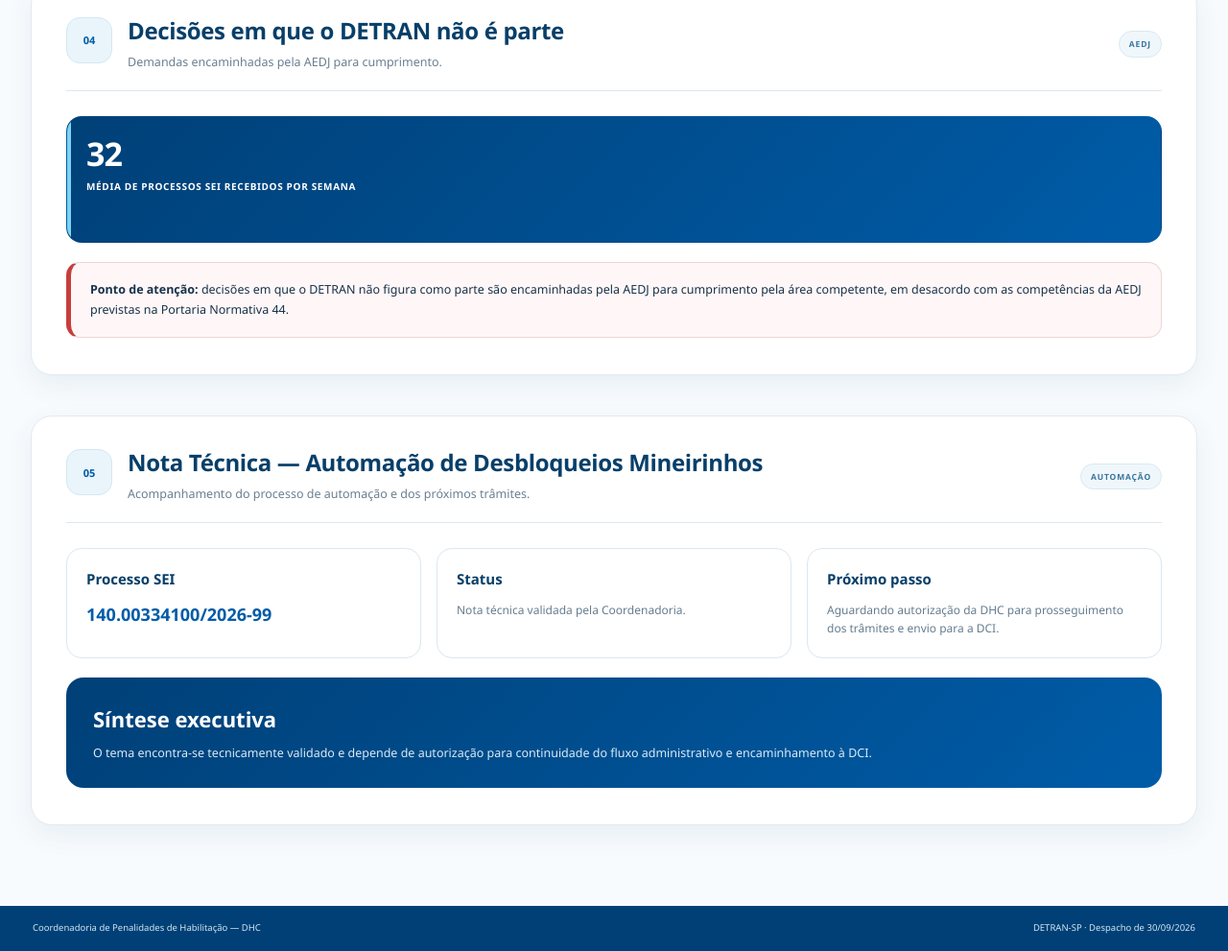
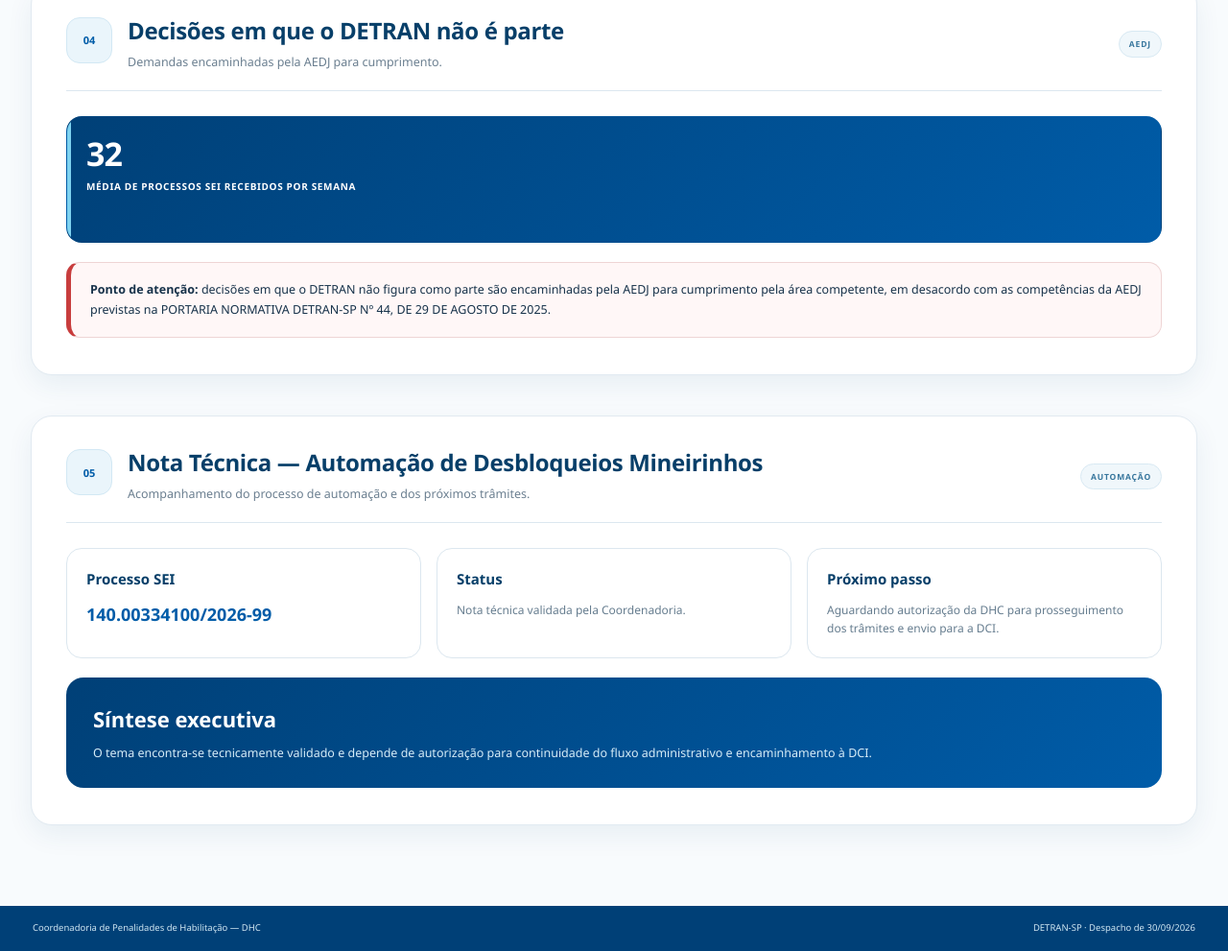
Before and after one commit to DPCDetran/DPC-Instaura-es, a plain HTML site: page index.html in a window 1280 px wide. Shown: the part 2573-3564 px from the top of the page at 96% size. Drawn offline with Linux system fonts and the light colour scheme.

Commit message:
Add files via upload

```diff
--- a/index.html
+++ b/index.html
@@ -2553,7 +2553,7 @@
   <div class="grid g2">
     <div class="kpi accent reveal"><div class="n">32</div><div class="l">Média de processos SEI recebidos por semana</div></div>
   </div>
-  <div class="alert reveal"><strong>Ponto de atenção:</strong> decisões em que o DETRAN não figura como parte são encaminhadas pela AEDJ para cumprimento pela área competente, em desacordo com as competências da AEDJ previstas na Portaria Normativa 44.</div>
+  <div class="alert reveal"><strong>Ponto de atenção:</strong> decisões em que o DETRAN não figura como parte são encaminhadas pela AEDJ para cumprimento pela área competente, em desacordo com as competências da AEDJ previstas na PORTARIA NORMATIVA DETRAN-SP Nº 44, DE 29 DE AGOSTO DE 2025.</div>
 </section>
 
 <section class="section reveal" id="mineirinhos">
```
